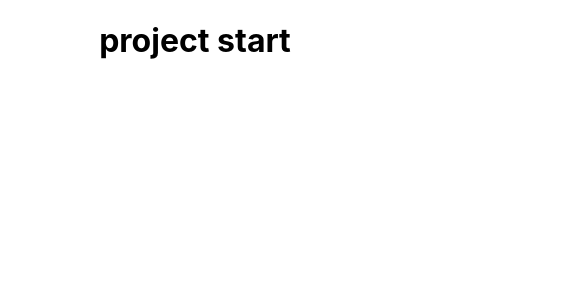
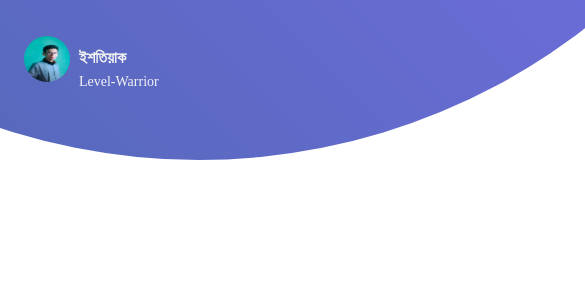
Before and after one commit to sazidahmednassir/Warrior-Reward, a React (Create React App) app: page / in a window 390 px wide. Shown: the top 300 px of the page, 585 px wide, since content can reach past the window. Built offline with nearby package versions, Linux system fonts and the light colour scheme.

Commit message:
background username userlevelfor mobileview

```diff
--- a/src/App.css
+++ b/src/App.css
@@ -1,38 +1,5 @@
-.App {
-  text-align: center;
+body {
+  margin: 0;
+  padding: 0;
+  box-sizing: border-box;
 }
-
-.App-logo {
-  height: 40vmin;
-  pointer-events: none;
-}
-
-@media (prefers-reduced-motion: no-preference) {
-  .App-logo {
-    animation: App-logo-spin infinite 20s linear;
-  }
-}
-
-.App-header {
-  background-color: #282c34;
-  min-height: 100vh;
-  display: flex;
-  flex-direction: column;
-  align-items: center;
-  justify-content: center;
-  font-size: calc(10px + 2vmin);
-  color: white;
-}
-
-.App-link {
-  color: #61dafb;
-}
-
-@keyframes App-logo-spin {
-  from {
-    transform: rotate(0deg);
-  }
-  to {
-    transform: rotate(360deg);
-  }
-}
--- a/src/App.js
+++ b/src/App.js
@@ -1,10 +1,9 @@
 import './App.css';
+import Home from './Home/Home';
 
 function App() {
   return (
-    <div className="App">
-     <h1>project start</h1>
-    </div>
+    <Home/>
   );
 }
 
--- /dev/null
+++ b/src/Home/FirstSection/FirstSection.css
@@ -0,0 +1,74 @@
+@media only screen and (max-width: 768px) {
+  /* section start */
+  .section {
+    position: relative;
+    width: 600px;
+    height: 160px;
+
+    overflow: hidden;
+    display: flex;
+  }
+
+  /* background color */
+  .section::before {
+    content: '';
+    position: absolute;
+    bottom: 0;
+    left: 50%;
+    width: 100vh;
+    height: 100vh;
+    background: linear-gradient(45deg, #4c67ad 0%, #8270f7 83.45%);
+    border-radius: 50%;
+    transform-origin: bottom;
+    transform: translateX(-62%) scale(1.5);
+  }
+
+  /* section content z index */
+  .section .content {
+    z-index: 1;
+  }
+
+  /* section info style */
+  .info {
+    display: flex;
+    flex-direction: column;
+    position: absolute;
+    left: 79px;
+    top: 46px;
+  }
+
+  /* section info userName style */
+  .info .userName {
+    width: 100px;
+    height: 24px;
+    font-family: 'Tatsam Bengali Rnd';
+    font-style: normal;
+    font-weight: 600;
+    font-size: 16px;
+    line-height: 24px;
+    color: #f2f2f2;
+  }
+
+  /* section info userLevel style */
+  .info .userLevel {
+    font-family: 'Nunito';
+    font-style: normal;
+    font-weight: 400;
+    font-size: 14px;
+    line-height: 24px;
+    color: #f2f2f2;
+  }
+
+  .section .text {
+    display: flex;
+  }
+
+  .user {
+    position: absolute;
+    width: 46px;
+    height: 46px;
+    left: 24px;
+    top: 36px;
+    border-radius: 52px;
+  }
+}
--- /dev/null
+++ b/src/Home/FirstSection/FirstSection.js
@@ -0,0 +1,21 @@
+import React from 'react';
+import user from '../../Images/User/user.png';
+import './FirstSection.css';
+const FirstSection = () => {
+  return (
+    <div className="section">
+
+      <div className="content">
+      <img src={user} className="user" alt="user" />
+      <div className='info'>
+        <span className='userName'>ইশতিয়াক</span>
+      <span className='userLevel'>Level-Warrior</span>
+      </div>
+
+
+      </div>
+    </div>
+  );
+};
+
+export default FirstSection;
--- /dev/null
+++ b/src/Home/Home.js
@@ -0,0 +1,12 @@
+import React from 'react';
+import FirstSection from './FirstSection/FirstSection';
+
+const Home = () => {
+    return (
+
+            <FirstSection></FirstSection>
+
+    );
+};
+
+export default Home;
```
Also changed, not shown: src/Images/Icons/trophy.png (added), src/Images/User/user.png (added).
